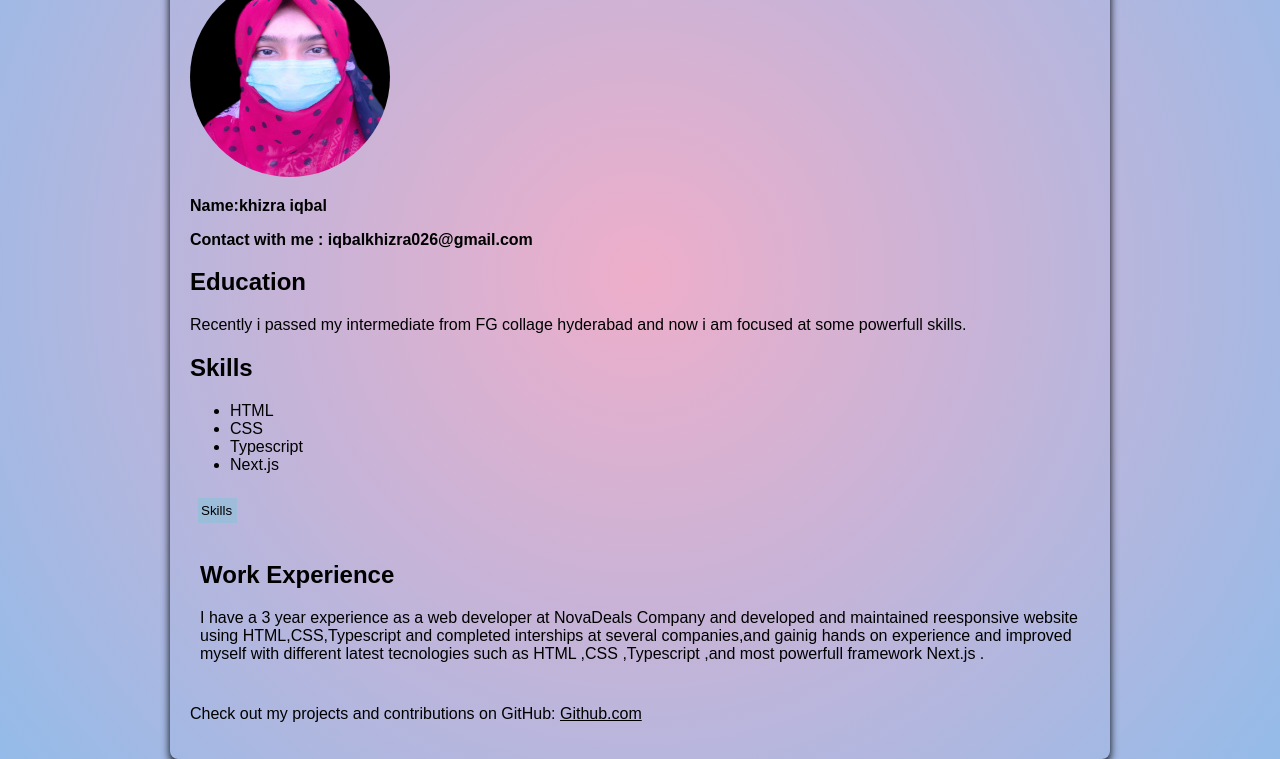
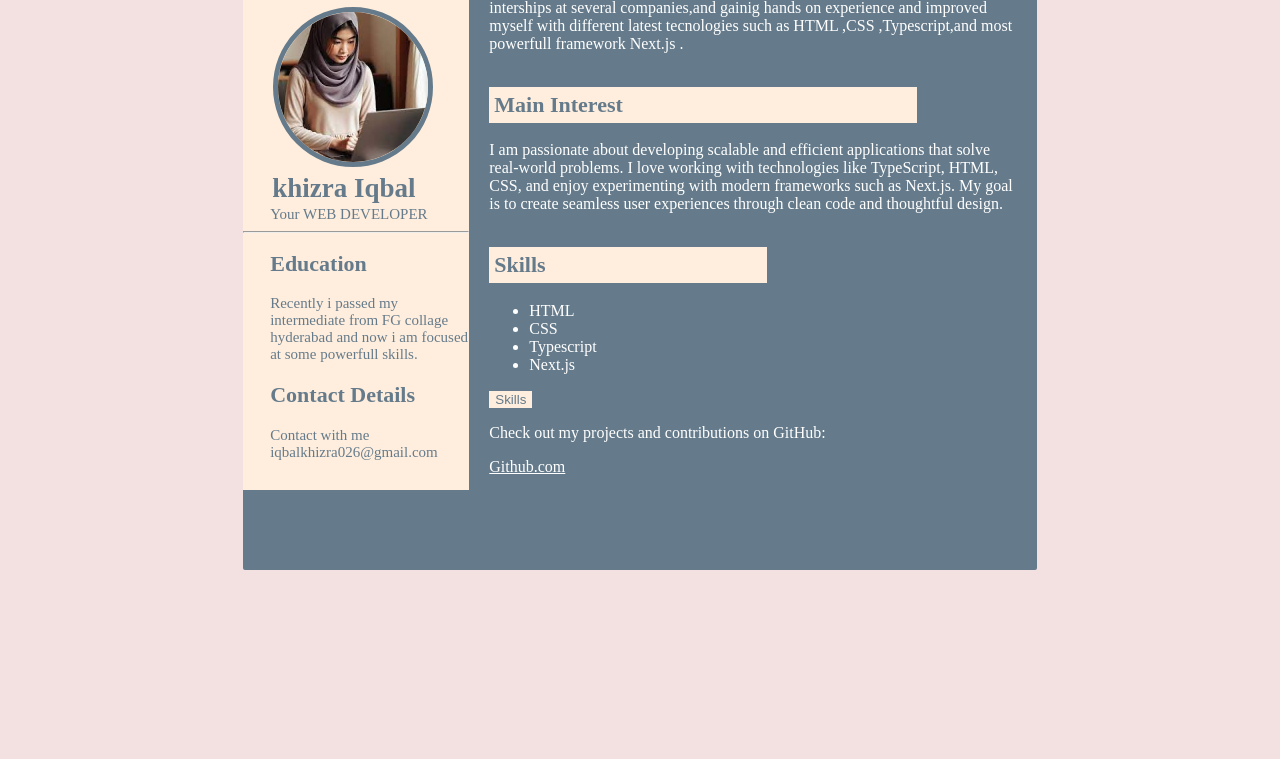
Before and after one commit to KHIZRA-IQBAL/milestone-01-02, a website: page index.html in a window 1280 px wide. Shown: the part 210-969 px from the top of the page. After the commit the page ends 800 px from the top, so only its background shows below. Drawn offline with Linux system fonts and the light colour scheme.

Commit message:
Improved UI

```diff
--- a/index.html
+++ b/index.html
@@ -9,25 +9,42 @@
 </head>
 
 <body>
-    <div class="About-myself">
+    <div class="main">
+    <div class="main-1">
         <h1 id="main"> MY RESUME</h1>
         <!-- Personal Information -->
         <section id="Personal-info">
-            <h1>Personal-information</h1>
-            <img src="profile-img/profile.pic.jpeg" alt="My-Profile" id="pfp">
-            <p id="name">Name:khizra iqbal</p>
-            <strong id="Email">Contact with me : iqbalkhizra026@gmail.com</strong>
+            <img src="profile-img/image.jfif" alt="My-Profile" id="pfp">
+            <p id="name">khizra Iqbal</p>
+            <p id="developer-head">Your WEB DEVELOPER</p>
+            <hr>
         </section>
 
         <!-- Education -->
         <section>
-            <h1>Education</h1>
+            <h1 id="education-head">Education</h1>
             <p id="education">Recently i passed my intermediate from FG collage hyderabad and now i am focused at some powerfull skills. </p>
         </section>
-        <!-- Skills -->
-        <section id="skills">
-            <h1>Skills</h1>
-            <ul>
+        <section id="contact">
+            <h2  class="contact-head">Contact Details</h2>
+            <strong id="Email-head">Contact with me</strong>
+            <p id="email">iqbalkhizra026@gmail.com</p>
+        </section>
+        </div>
+        <div class="main-2">
+          <!-- Work Experience -->
+           <section id="work-experience">
+            <h1 id="work-experience-head">Work Experience</h1>
+            <p id="work-experience-para">I  am  as a web developer at governor sindh university and developed and maintained reesponsive website using HTML,CSS,Typescript and completed interships at several companies,and gainig hands on experience and improved myself with different latest tecnologies such as HTML ,CSS ,Typescript,and most powerfull framework Next.js .</p>
+      </section>
+      <section id="interest">
+        <h1 id="interest-head">Main Interest</h1>
+        <p id="interest-para">I am passionate about developing scalable and efficient applications that solve real-world problems. I love working with technologies like TypeScript, HTML, CSS, and enjoy experimenting with modern frameworks such as Next.js. My goal is to create seamless user experiences through clean code and thoughtful design.</p>
+  </section>
+          <!-- Skills -->
+          <section >
+            <h1  id="skills-head">Skills</h1>
+            <ul id="skills-ul">
                 <li>HTML</li>
                 <li>CSS</li>
                 <li>Typescript</li>
@@ -35,22 +52,12 @@
             </ul>
             <button id="btn">Skills</button>
         </section>
-
-        <!-- Work Experience -->
-
-        <section id="work-experience">
-            <h1>Work Experience</h1>
-            <p>I have a 3 year experience as a web developer at NovaDeals Company and developed and maintained
-                reesponsive website using HTML,CSS,Typescript and completed interships at several companies,and gainig
-                hands on experience and improved myself with different latest tecnologies such as HTML ,CSS ,Typescript
-                ,and most powerfull framework Next.js .</p>
-      </section>
       <section>
         <p id="url"> Check out my projects and contributions on GitHub:</p>
        <a href="https://github.com/KHIZRA-IQBAL?tab=repositories" id="anchor"> Github.com</a>
       </section>
-
-    </div>
+ </div>
+ </div>
     <script src="index.js"></script>
 </body>
 
--- a/index.js
+++ b/index.js
@@ -1,3 +1,4 @@
+//some functionality for button
 var toggleButton = document.getElementById("btn");
 var skillsSection = document.getElementById("skills");
 toggleButton.addEventListener("click", function () {
--- a/styles.css
+++ b/styles.css
@@ -1,82 +1,166 @@
-body {
-    background: rgb(238,174,202);
-background: -moz-radial-gradient(circle, rgba(238,174,202,1) 0%, rgba(148,187,233,1) 100%);
-background: -webkit-radial-gradient(circle, rgba(238,174,202,1) 0%, rgba(148,187,233,1) 100%);
-background: radial-gradient(circle, rgba(238,174,202,1) 0%, rgba(148,187,233,1) 100%);
-filter: progid:DXImageTransform.Microsoft.gradient(startColorstr="#eeaeca",endColorstr="#94bbe9",GradientType=1);
+body{
     margin: 0;
     padding: 0;
     box-sizing: border-box;
-    font-family: Arial, Helvetica, sans-serif;
-
+    height: 100vh;
+    width: 100%;
+    display: flex;
+    justify-content: center;
+    align-items: center;
+    background-color: #f1dbdbd2;
 }
 
-#main {
-    text-align: center;
-    padding-bottom: 20px;
-    font-size: 2.5rem;
+
+.main{
+     display: flex;
+     align-items: center;
+     height: 95%;
+     width: 62%;
+     background-color: #657b8b;
+     border-radius: 2px;
 }
 
-.About-myself {
-    max-width: 900px;
-    margin: auto;
-    padding: 20px;
-    border-radius: 8px;
-    box-shadow: 0 4px 8px rgba(-3, 3, 5, 15);
+.main-1{
+    background-color:#ffeedd;
+    width: 30%;
+    height: 600px;
 }
 
-#pfp {
-    height: 200px;
-    width: 200px;
-    border-radius: 100px;
+#main{
+    color: #657b8b;
+    padding-left: 30px;
 }
 
-#name {
+img{
+    width: 150px;
+    height: 150px;
+    border-radius: 50%;
+    margin-left: 30px;
+    border: 5px solid #657b8b;
+}
+
+#name{
+    color: #657b8b;
+    font-size: 27px;
+    font-weight: 600;
+    padding-left: 27px;
+    margin: 2px;
+}
+
+#developer-head{
+    color: #657b8b;
+    font-size: 15px;
+    font-weight: 500;
+    padding-left: 27px;
+    margin: 0px;
+}
+
+hr{
     font-weight: 600;
 }
 
-#Email {
-    font-weight: 700;
+#education-head{
+    color: #657b8b;
+    font-size: 22px;
+    font-weight: 600;
+    padding-left: 27px;
 }
 
-#education {
-    font-size: 1rem;
+#education{
+    padding-left: 27px;
+    color: #657b8b;
+    font-size: 15px;
+    font-weight: 500;
 }
 
-h1 {
-    .box {
-        box-shadow: 10px 10px 5px grey;
-    }
+.contact-head{
+    display: flex;
+    flex-direction: column;
+    padding-left: 27px;
+    color: #657b8b;
+    font-size: 22px;
+    font-weight: 600;
+}
 
+#Email-head{
+    padding-left: 27px;
+    color: #657b8b;
+    font-size: 15px;
+    font-weight: 500;
+}
+
+#email{
+    padding-left: 27px;
+    color: #657b8b;
+    font-size: 15px;
+    font-weight: 500;
+    margin: 0px;
 }
 
 
-#btn {
-    margin: 8px;
-    padding: 5px 5px 5px 3px;
-    background-color: rgba(78, 207, 207, 0.267);
-    border: none;
-    cursor: pointer;
+.main-2{
+    background-color:#657b8b;
+    width: 70%;
+    height: 600px;
+    display: flex;
+    flex-direction: column;
+    padding-left: 20px;
+    padding-right: 20px;
 }
 
-#btn:hover {
-    background-color: antiquewhite;
+#work-experience-head{
+    background-color: #ffeedd;
+    color:#657b8b;
+    font-size: 22px;
+    font-weight:  600;
+    margin-right: 100px;
+    padding: 5px;
 }
 
-#skills {
-    margin-top: 5px;
+#work-experience-para{
+    color: white;
 }
 
-#work-experience {
-    padding: 10px;
-    font-size: 1rem;
+#interest-head{
+    background-color: #ffeedd;
+    color:#657b8b;
+    font-size: 22px;
+    font-weight:  600;
+    margin-right: 100px;
+    padding: 5px;
+}
+
+
+#interest-para{
+    color: white;
+}
+#skills-head{
+    background-color: #ffeedd;
+    color:#657b8b;
+    font-size: 22px;
+    font-weight:  600;
+    margin-right: 250px;
+    padding: 5px;
+}
+
+#skills-ul{
+    color: white;
+}
+
+#btn{
+    background-color: #ffeedd;
+    color: #657b8b;
+    border: none;
 }
 
 #url{
-    display: inline-block;
+    color: white;
 }
 
+#anchor{
+    color: white;
+}
 
-#anchor{
-    color: black;
+#anchor:hover{
+    color: rgb(255, 233, 192);
 }
```
Also changed, not shown: profile-img/image.jfif (added), profile-img/profile.pic.jpeg (deleted).
